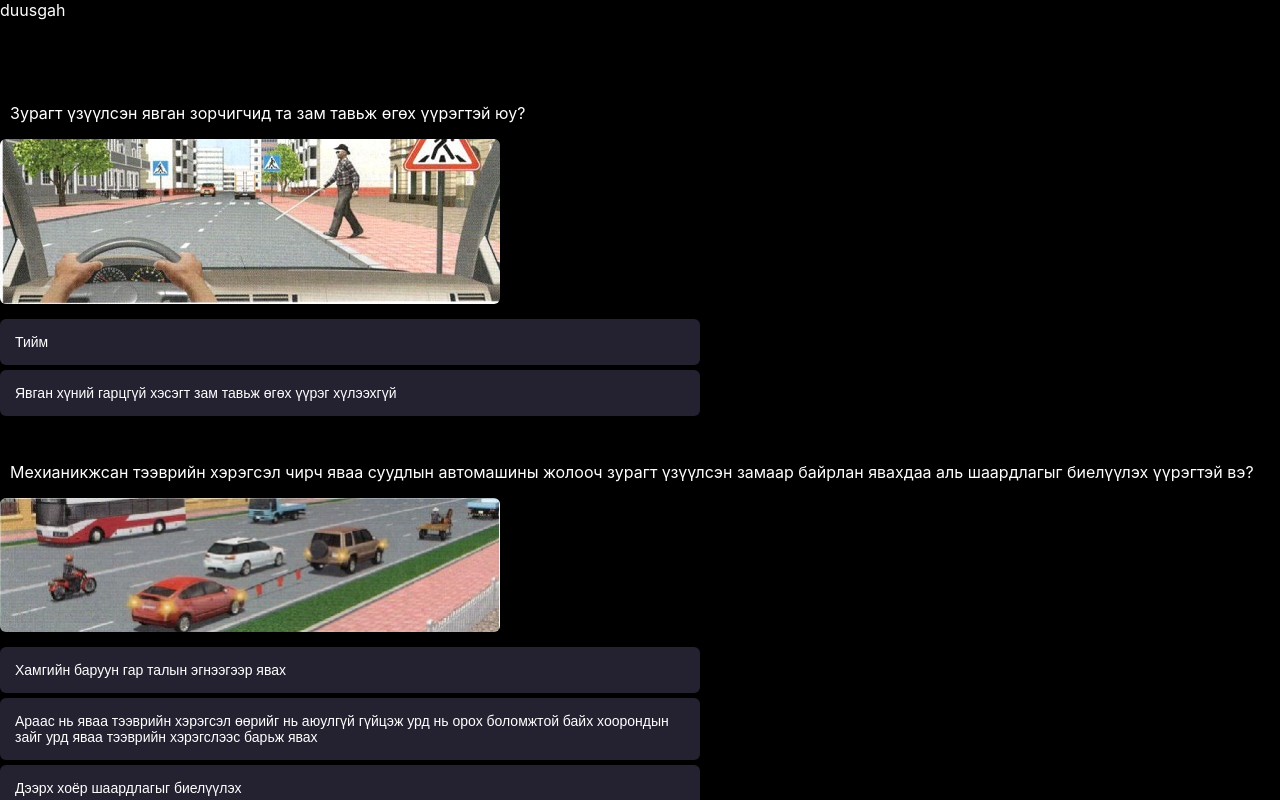
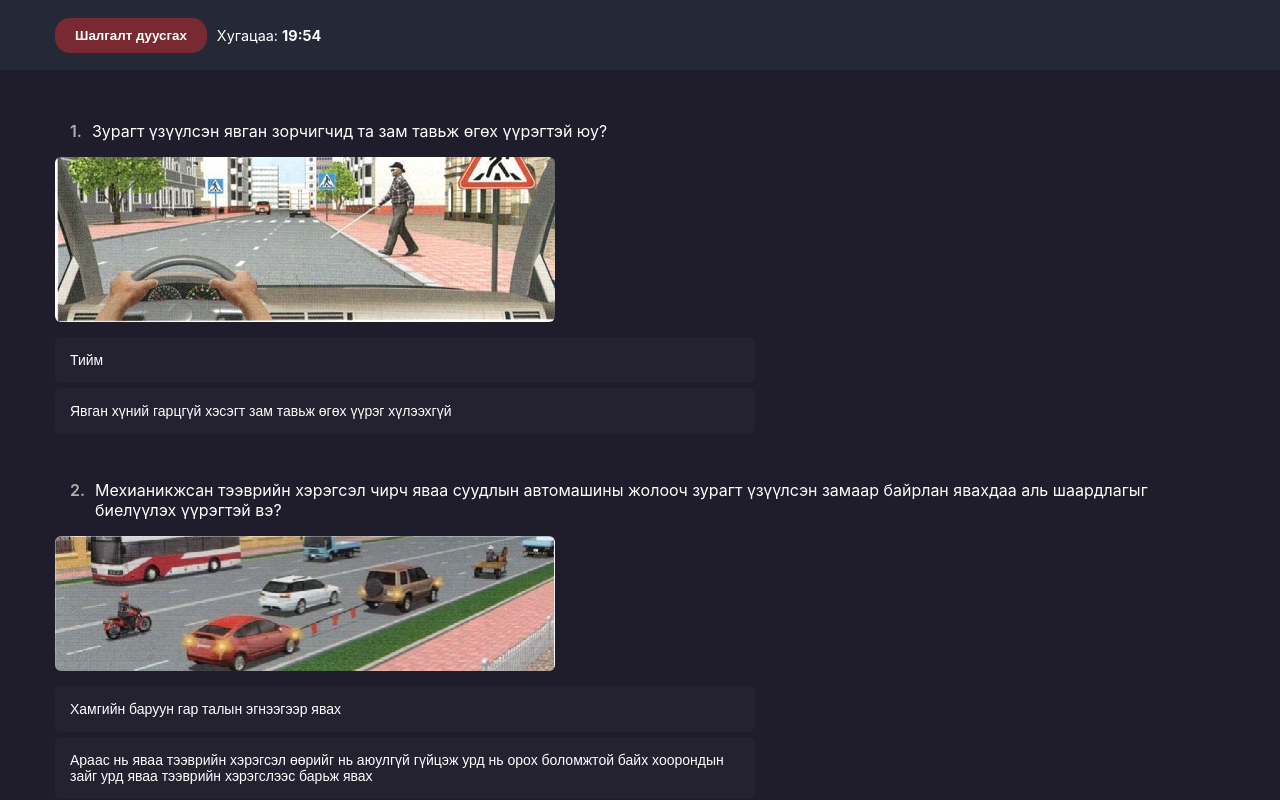
Before and after one commit to ulziibox/autosurguuli-test, a React (Create React App) app: page /exam-test in a window 1280 px wide. Shown: the top 800 px of the page. Built offline with nearby package versions, Linux system fonts and the light colour scheme.

Commit message:
added: countdown

```diff
--- a/package.json
+++ b/package.json
@@ -10,10 +10,12 @@
     "bootstrap": "^4.6.0",
     "react": "^17.0.1",
     "react-bootstrap": "^1.5.2",
+    "react-countdown": "^2.3.2",
     "react-dom": "^17.0.1",
     "react-modal": "^3.13.1",
     "react-router-dom": "^5.2.0",
     "react-scripts": "4.0.3",
+    "react-toastify": "^7.0.4",
     "web-vitals": "^1.0.1"
   },
   "scripts": {
--- a/src/components/header/header.style.css
+++ b/src/components/header/header.style.css
@@ -18,7 +18,7 @@
   margin-left: auto;
   width: 100%;
   display: flex;
-  justify-content: start;
+  justify-content: flex-start;
 }
 @media (min-width: 768px) {
   .header-container {
--- a/src/components/header/index.jsx
+++ b/src/components/header/index.jsx
@@ -1,22 +1,41 @@
-import React from "react";
+import React, { useState } from "react";
 import { useHistory } from "react-router-dom";
+import Countdown from 'react-countdown';
 import "./header.style.css";
 
 export const Header = (props) =>  {
     let history = useHistory();
+    const [isBack, setIsBack] = useState(props.type !== 'examTest');
+
+    const Completionist = () => <span>Цаг дууслаа</span>;
+
+    const renderer = ({ minutes, seconds, completed }) => {
+      if (completed) {
+        setIsBack(true);
+        props.endExam();
+        return <Completionist />;
+      } else {
+        return <span>{minutes}:{seconds}</span>;
+      }
+    };
 
     return (
         <div className="fixed-header">
           <div className="header-container">
-              {props.type != 'examTest' ? <div className="left-section">
+              {isBack ? <div className="left-section">
                 <button className="backBttn" onClick={() => history.goBack()}>
                     Буцах
                 </button>
                 <p><b> {props.title}</b></p>
               </div> : <div className="right-section">
-              <button className="backBttn redBttn" onClick={() => history.goBack()}>
+                <button className="backBttn redBttn" onClick={() => {props.endExam(); setIsBack(true)}}>
                     Шалгалт дуусгах
-                </button> <p>Хугацаа: <b>15:00</b></p>
+                </button> <p>Хугацаа: <b>
+                  <Countdown
+                    date={Date.now() + 1200000}
+                    renderer={renderer}
+                  />
+                  </b></p>
               </div>}
           </div>
         </div>
--- a/src/components/quiz/question/index.jsx
+++ b/src/components/quiz/question/index.jsx
@@ -5,7 +5,7 @@ export const Question = (props) =>  {
     return (
         <>
             <div className="title">
-              {!!!props.isExam && <p className="title-code">{props.topicId}.{props.code}</p>}
+                <p className="title-code">{props.code}.</p>
                 <p className="title-question">{props.question}</p>
             </div>
             {!!props.imageURL ? <img src={props.imageURL} alt=""/> : <></>}
--- a/src/pages/exam-test.jsx
+++ b/src/pages/exam-test.jsx
@@ -2,11 +2,46 @@ import React, {useEffect, useState} from "react";
 import topic from '../data/topic';
 import tests from '../data/test';
 import {Quiz} from "../components/quiz";
+import Header from "../components/header"
+// import Modal from 'react-modal';
+import { toast } from "react-toastify";
+import 'react-toastify/dist/ReactToastify.css';
 
+// const customStyles = {
+//     content : {
+//       top                   : '50%',
+//       left                  : '50%',
+//       right                 : 'auto',
+//       bottom                : 'auto',
+//       marginRight           : '-50%',
+//       transform             : 'translate(-50%, -50%)',
+//       height   : '80%',
+//       width: '80%',
+//     }
+//   };
+
+// Modal.setAppElement('#examTest')
+
+toast.configure();
 const ExamTest = () => {
+    // var subtitle;
   const [examTest, setExamTest] = useState([]);
   const [isDone, setIsDone] = useState(false);
   const [result, setResult] = useState([]);
+//   const [modalIsOpen, setIsOpen] = React.useState(false);
+//   function openModal() {
+//     setIsOpen(true);
+//   }
+
+//   function afterOpenModal() {
+//     subtitle.style.color = '#f00';
+//   }
+
+//   function closeModal(){
+//     setIsOpen(false);
+//   }
+
+
   useEffect(() => {
     let tempData = [];
     let tempResult = [];
@@ -35,15 +70,35 @@ const ExamTest = () => {
 
   function endExam() {
     setIsDone(true);
-    console.log(result);
+    // openModal()
+    let correctCounter = 0;
+
+    for(let i = 0; i < 20; i++) {
+        if (result[i].isTrue === true) correctCounter++
+    }
+
+    if(correctCounter >= 17) {
+        toast.success(`Та ${correctCounter} асуултад зөв хариулж шалгалтад тэнцлээ. Баяр хүргэе`, {position: toast.POSITION.TOP_CENTER, autoClose: 25000});
+    } else {
+        toast.error(`Та ${20 - correctCounter} асуултад буруу хариулж шалгалтад уналаа. Харамсалтай байна`, {position: toast.POSITION.TOP_CENTER, autoClose: 25000});
+    }
   }
 
   return (
-    <div style={{backgroundColor: 'black'}}>
-      <a onClick={() => {
-        endExam();
-      }} style={{color: 'white'}}>duusgah</a>
-      <h3>Шалгалтын тест</h3>
+      <>
+      <Header type={"examTest"} endExam={endExam}/>
+        <div className="single-test-body">
+            <div className="container">
+                {/* <Modal
+                    isOpen={modalIsOpen}
+                    onAfterOpen={afterOpenModal}
+                    onRequestClose={closeModal}
+                    style={customStyles}
+                    contentLabel="Example Modal"
+                >
+                     <h2 ref={_subtitle => (subtitle = _subtitle)}>Hello</h2>
+                    <button onClick={closeModal}>close</button>
+                </Modal> */}
                 {examTest.map((el, index) => (
                     <Quiz
                     setQuizResult={setQuizResult}
@@ -58,6 +113,8 @@ const ExamTest = () => {
                     />
                 ))}
             </div>
+        </div>
+    </>
   )
 };
 
--- a/src/pages/single-test.jsx
+++ b/src/pages/single-test.jsx
@@ -3,7 +3,7 @@ import { useParams } from "react-router-dom";
 import { Redirect } from "react-router-dom";
 import topic from '../data/topic';
 import tests from '../data/test';
-import answers from '../data/answer';
+// import answers from '../data/answer';
 import Header from "../components/header"
 import Footer from "../components/footer";
 
@@ -28,7 +28,7 @@ const SingleTest = () => {
 
     return (
         <>
-        <Header title={topicTestTitle} type={"examTest"}/>
+        <Header title={topicTestTitle}/>
         <div className="single-test-body">
             <div className="container">
                 {/* <a>{topicInfo.id}: {topicInfo.topics_name}</a> */}
--- a/src/pages/topic-test.jsx
+++ b/src/pages/topic-test.jsx
@@ -1,4 +1,4 @@
-import React, { useState, useEffect} from "react";
+import React from "react";
 import {TopicCard} from "../components/card";
 import topics from '../data/topic';
 import Header from "../components/header";
```
Also changed, not shown: src/index.css (+56 -3 lines), 1 other file (tests, documents, lock files or other folders). Lines whose indentation alone changed are shown as unchanged.
